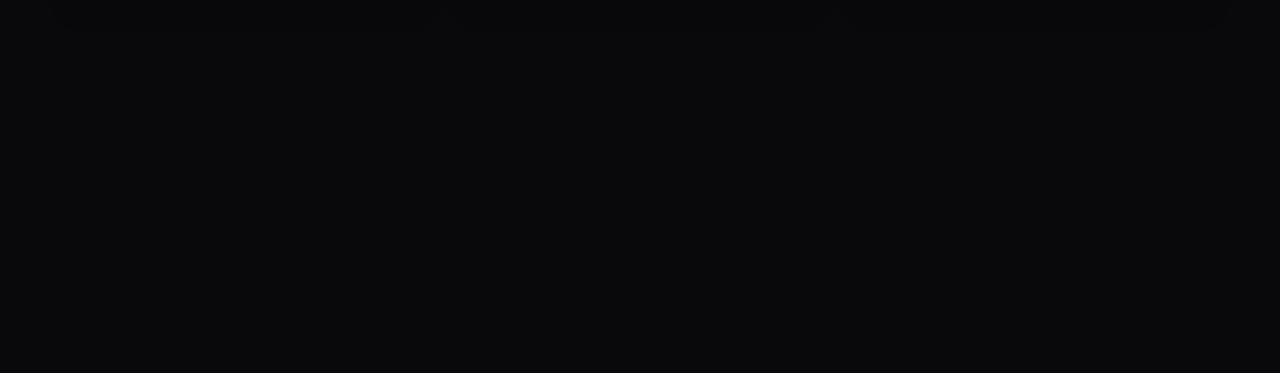
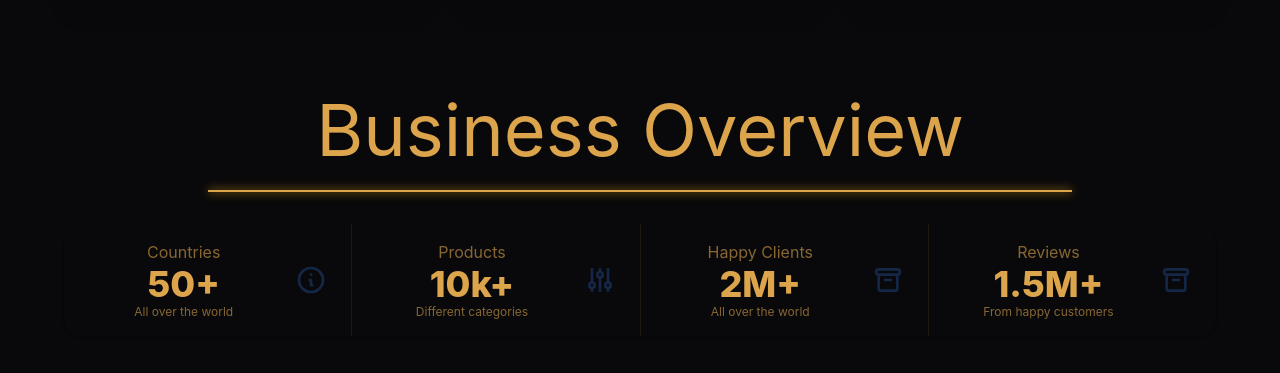
Before and after one commit to nishattasnim08/cooky-client-side, a React (Create React App) app: page / in a window 1280 px wide. Shown: the part 2604-2977 px from the top of the page. Before the commit the page ends 2674 px from the top, so only its background shows below. Built offline with nearby package versions, Linux system fonts and the light colour scheme.

Commit message:
business summary added

```diff
--- a/public/index.html
+++ b/public/index.html
@@ -8,7 +8,7 @@
   <meta name="theme-color" content="#000000" />
   <meta name="description" content="Web site created using create-react-app" />
 
-
+  <script src="https://kit.fontawesome.com/e399dc3f45.js" crossorigin="anonymous"></script>
 
   <link rel="apple-touch-icon" href="%PUBLIC_URL%/logo192.png" />
   <!--
--- a/src/Pages/Home/Home/Home.js
+++ b/src/Pages/Home/Home/Home.js
@@ -1,5 +1,6 @@
 import React from 'react';
 import Banner from '../Banner/Banner';
+import Summary from '../Summary/Summary';
 import Tools from '../Tools/Tools';
 import './Home.css'
 
@@ -8,6 +9,7 @@
         <div>
             <Banner />
             <Tools/>
+            <Summary/>
         </div>
     );
 };
--- /dev/null
+++ b/src/Pages/Home/Summary/Summary.js
@@ -0,0 +1,57 @@
+import React from 'react';
+import Devider from '../../Shared/Devider/Devider';
+import './Summary.css';
+
+const Summary = () => {
+    return (
+        <div class="text-center mx-16 my-10">
+            <div class="text-center">
+                <h1 class="py-6 text-5xl md:text-7xl">Business Overview</h1>
+            </div>
+            <Devider />
+            <div class="my-8">
+                <div class="stats shadow flex flex-col lg:flex-row">
+
+                    <div class="stat">
+                        <div class="stat-figure text-secondary">
+                            <svg xmlns="http://www.w3.org/2000/svg" fill="none" viewBox="0 0 24 24" class="inline-block w-8 h-8 stroke-current"><path stroke-linecap="round" stroke-linejoin="round" stroke-width="2" d="M13 16h-1v-4h-1m1-4h.01M21 12a9 9 0 11-18 0 9 9 0 0118 0z"></path></svg>
+                        </div>
+                        <div class="stat-title">Countries</div>
+                        <div class="stat-value">50+</div>
+                        <div class="stat-desc">All over the world</div>
+                    </div>
+
+                    <div class="stat">
+                        <div class="stat-figure text-secondary">
+                            <svg xmlns="http://www.w3.org/2000/svg" fill="none" viewBox="0 0 24 24" class="inline-block w-8 h-8 stroke-current"><path stroke-linecap="round" stroke-linejoin="round" stroke-width="2" d="M12 6V4m0 2a2 2 0 100 4m0-4a2 2 0 110 4m-6 8a2 2 0 100-4m0 4a2 2 0 110-4m0 4v2m0-6V4m6 6v10m6-2a2 2 0 100-4m0 4a2 2 0 110-4m0 4v2m0-6V4"></path></svg>
+                        </div>
+                        <div class="stat-title">Products</div>
+                        <div class="stat-value">10k+</div>
+                        <div class="stat-desc">Different categories</div>
+                    </div>
+
+                    <div class="stat">
+                        <div class="stat-figure text-secondary">
+                            <svg xmlns="http://www.w3.org/2000/svg" fill="none" viewBox="0 0 24 24" class="inline-block w-8 h-8 stroke-current"><path stroke-linecap="round" stroke-linejoin="round" stroke-width="2" d="M5 8h14M5 8a2 2 0 110-4h14a2 2 0 110 4M5 8v10a2 2 0 002 2h10a2 2 0 002-2V8m-9 4h4"></path></svg>
+                        </div>
+                        <div class="stat-title">Happy Clients</div>
+                        <div class="stat-value">2M+</div>
+                        <div class="stat-desc">All over the world</div>
+                    </div>
+
+                    <div class="stat">
+                        <div class="stat-figure text-secondary">
+                            <svg xmlns="http://www.w3.org/2000/svg" fill="none" viewBox="0 0 24 24" class="inline-block w-8 h-8 stroke-current"><path stroke-linecap="round" stroke-linejoin="round" stroke-width="2" d="M5 8h14M5 8a2 2 0 110-4h14a2 2 0 110 4M5 8v10a2 2 0 002 2h10a2 2 0 002-2V8m-9 4h4"></path></svg>
+                        </div>
+                        <div class="stat-title">Reviews</div>
+                        <div class="stat-value">1.5M+</div>
+                        <div class="stat-desc">From happy customers</div>
+                    </div>
+
+                </div>
+            </div>
+        </div>
+    );
+};
+
+export default Summary;
```
Also changed, not shown: src/Pages/Home/Summary/Summary.css (added), src/Pages/Shared/Footer/Footer.css (added), src/Pages/Shared/Footer/Footer.js (added).
